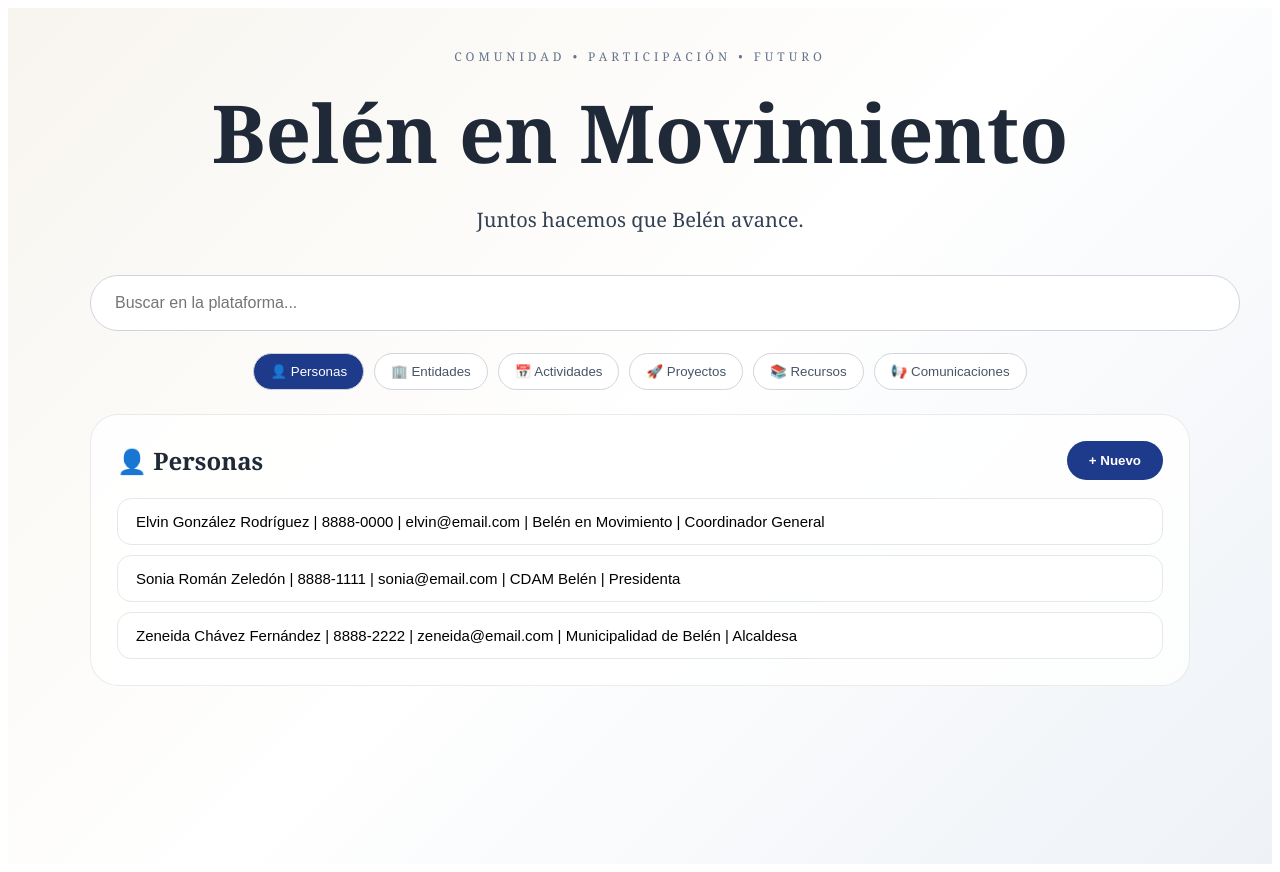
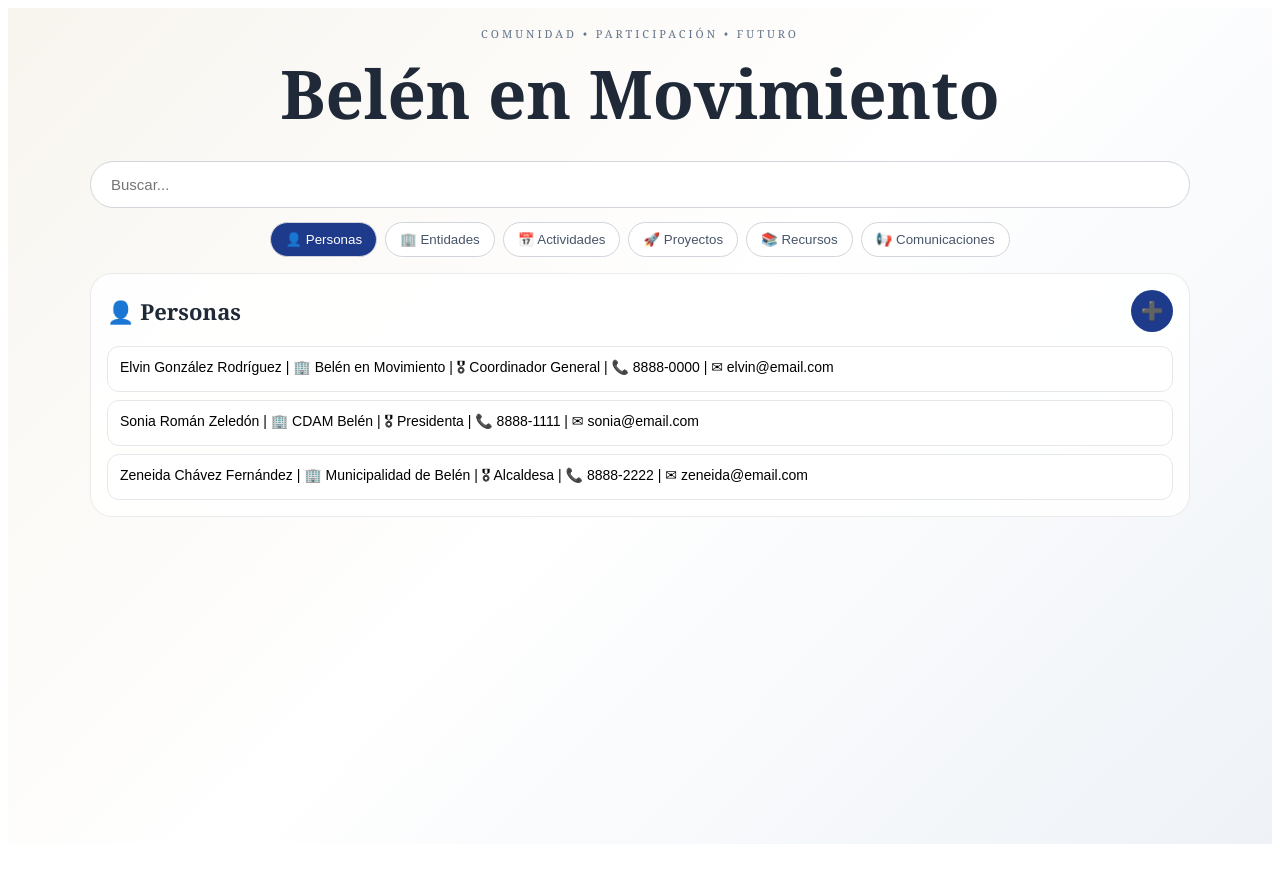
Before and after one commit to elvingr1414/belen-en-movimiento, a Next.js app: page / in a window 1280 px wide. Built offline with nearby package versions, Linux system fonts and the light colour scheme.

Commit message:
Update page.tsx

```diff
--- a/app/page.tsx
+++ b/app/page.tsx
@@ -21,49 +21,158 @@ const modulos: Modulo[] = [
   "Comunicaciones",
 ];
 
-const datos: Record<Modulo, string[]> = {
+const datos: Record<Modulo, any[]> = {
   Personas: [
-    "Elvin González Rodríguez | 8888-0000 | elvin@email.com | Belén en Movimiento | Coordinador General",
-    "Sonia Román Zeledón | 8888-1111 | sonia@email.com | CDAM Belén | Presidenta",
-    "Zeneida Chávez Fernández | 8888-2222 | zeneida@email.com | Municipalidad de Belén | Alcaldesa",
+    {
+      nombre: "Elvin",
+      apellido1: "González",
+      apellido2: "Rodríguez",
+      cedula: "000000000",
+      distrito: "San Antonio",
+      telefono: "8888-0000",
+      correo: "elvin@email.com",
+      entidad: "Belén en Movimiento",
+      puesto: "Coordinador General",
+    },
+    {
+      nombre: "Sonia",
+      apellido1: "Román",
+      apellido2: "Zeledón",
+      cedula: "000000001",
+      distrito: "Belén",
+      telefono: "8888-1111",
+      correo: "sonia@email.com",
+      entidad: "CDAM Belén",
+      puesto: "Presidenta",
+    },
+    {
+      nombre: "Zeneida",
+      apellido1: "Chávez",
+      apellido2: "Fernández",
+      cedula: "000000002",
+      distrito: "Belén",
+      telefono: "8888-2222",
+      correo: "zeneida@email.com",
+      entidad: "Municipalidad de Belén",
+      puesto: "Alcaldesa",
+    },
   ],
+
   Entidades: [
-    "CDAM Belén | Agrupación | 2233-0000 | info@cdam.cr",
-    "Belén en Movimiento | Agrupación comunitaria | 8888-3333 | info@belenmovimiento.cr",
-    "Municipalidad de Belén | Institución | 2587-0000 | info@belen.go.cr",
-    "Intel Costa Rica | Empresa | 2200-0000 | contacto@intel.com",
+    {
+      nombre: "CDAM Belén",
+      tipo: "Agrupación",
+      categoria: "Adulto Mayor",
+      distrito: "Belén",
+      telefono: "2233-0000",
+      correo: "info@cdam.cr",
+    },
+    {
+      nombre: "Belén en Movimiento",
+      tipo: "Agrupación comunitaria",
+      categoria: "Participación ciudadana",
+      distrito: "Belén",
+      telefono: "8888-3333",
+      correo: "info@belenmovimiento.cr",
+    },
+    {
+      nombre: "Municipalidad de Belén",
+      tipo: "Institución",
+      categoria: "Gobierno local",
+      distrito: "San Antonio",
+      telefono: "2587-0000",
+      correo: "info@belen.go.cr",
+    },
+    {
+      nombre: "Intel Costa Rica",
+      tipo: "Empresa",
+      categoria: "Tecnología",
+      distrito: "La Ribera",
+      telefono: "2200-0000",
+      correo: "contacto@intel.com",
+    },
   ],
+
   Actividades: [
-    "Caravana Dorada | Actividad comunitaria | 07/06/2026",
-    "Reunión de coordinación | Actividad interna | 20/06/2026",
+    {
+      nombre: "Caravana Dorada",
+      tipo: "Comunitaria",
+      fecha: "07/06/2026",
+      relacionado: "CDAM Belén",
+    },
+    {
+      nombre: "Reunión de coordinación",
+      tipo: "Interna",
+      fecha: "20/06/2026",
+      relacionado: "Belén en Movimiento",
+    },
   ],
+
   Proyectos: [
-    "Belén en Movimiento | Activo | Proyecto comunitario",
-    "Bosque de Campanas | Propuesta | Proyecto ambiental",
+    {
+      nombre: "Belén en Movimiento",
+      tipo: "Comunitario",
+      fecha: "2026",
+      relacionado: "Cantón de Belén",
+    },
+    {
+      nombre: "Bosque de Campanas",
+      tipo: "Ambiental",
+      fecha: "2026",
+      relacionado: "Belén",
+    },
   ],
+
   Recursos: [
-    "Acta Junta Directiva | Documento | PDF",
-    "Logo Belén en Movimiento | Imagen | PNG",
+    {
+      nombre: "Acta Junta Directiva",
+      tipo: "Documento",
+      fecha: "2026",
+      relacionado: "CDAM Belén",
+    },
+    {
+      nombre: "Logo Belén en Movimiento",
+      tipo: "Imagen",
+      fecha: "2026",
+      relacionado: "Belén en Movimiento",
+    },
   ],
+
   Comunicaciones: [
-    "Convocatoria comunitaria | Publicación | Redes sociales",
-    "Comunicado institucional | Noticia | Web",
+    {
+      nombre: "Convocatoria comunitaria",
+      tipo: "Publicación",
+      fecha: "2026",
+      relacionado: "Redes sociales",
+    },
+    {
+      nombre: "Comunicado institucional",
+      tipo: "Noticia",
+      fecha: "2026",
+      relacionado: "Web",
+    },
   ],
 };
 
 export default function Home() {
   const [modulo, setModulo] = useState<Modulo>("Personas");
   const [busqueda, setBusqueda] = useState("");
-  const [seleccionado, setSeleccionado] = useState<string | null>(null);
+  const [seleccionado, setSeleccionado] = useState<any | null>(null);
   const [accion, setAccion] = useState<Accion>("Vista");
 
   const lista = datos[modulo].filter((item) =>
-    item.toLowerCase().includes(busqueda.toLowerCase())
+    JSON.stringify(item).toLowerCase().includes(busqueda.toLowerCase())
   );
 
   function cambiarModulo(m: Modulo) {
     setModulo(m);
     setBusqueda("");
+    setSeleccionado(null);
+    setAccion("Vista");
+  }
+
+  function volverALista(valorActual?: string) {
+    if (valorActual !== undefined) setBusqueda(valorActual);
     setSeleccionado(null);
     setAccion("Vista");
   }
@@ -74,19 +183,26 @@ export default function Home() {
         <header style={{ textAlign: "center" }}>
           <p style={eyebrow}>COMUNIDAD • PARTICIPACIÓN • FUTURO</p>
           <h1 style={title}>Belén en Movimiento</h1>
-          <p style={subtitle}>Juntos hacemos que Belén avance.</p>
         </header>
 
         <input
           value={busqueda}
-          onChange={(e) => setBusqueda(e.target.value)}
-          placeholder="Buscar en la plataforma..."
+          onFocus={() => volverALista()}
+          onChange={(e) => volverALista(e.target.value)}
+          onKeyDown={(e) => {
+            if (e.key === "Enter") volverALista();
+          }}
+          placeholder="Buscar..."
           style={search}
         />
 
         <nav style={chips}>
           {modulos.map((m) => (
-            <button key={m} onClick={() => cambiarModulo(m)} style={chip(modulo === m)}>
+            <button
+              key={m}
+              onClick={() => cambiarModulo(m)}
+              style={chip(modulo === m)}
+            >
               {icono(m)} {m}
             </button>
           ))}
@@ -94,79 +210,78 @@ export default function Home() {
 
         <section style={panel}>
           <div style={topLine}>
-            <div>
-              <h2 style={{ margin: 0 }}>
-                {icono(modulo)} {modulo}
-              </h2>
-              {seleccionado && <strong>{seleccionado}</strong>}
-            </div>
+            <h2 style={sectionTitle}>
+              {seleccionado
+                ? tituloRegistro(seleccionado)
+                : `${icono(modulo)} ${modulo}`}
+            </h2>
 
             <div style={actions}>
               {seleccionado && (
                 <>
-                  <button onClick={() => setAccion("Editar")} style={chip(accion === "Editar")}>
-                    Editar
-                  </button>
-                  <button onClick={() => setAccion("Excluir")} style={chip(accion === "Excluir")}>
-                    Excluir
-                  </button>
-                  <button onClick={() => setAccion("Vincular")} style={chip(accion === "Vincular")}>
-                    Vincular
-                  </button>
-                  <button onClick={() => setAccion("Recursos")} style={chip(accion === "Recursos")}>
-                    Recursos
-                  </button>
+                  <button title="Editar" onClick={() => setAccion("Editar")} style={iconButton(accion === "Editar")}>✏️</button>
+                  <button title="Excluir" onClick={() => setAccion("Excluir")} style={iconButton(accion === "Excluir")}>🗑️</button>
+                  <button title="Vincular" onClick={() => setAccion("Vincular")} style={iconButton(accion === "Vincular")}>🔗</button>
+                  <button title="Recursos" onClick={() => setAccion("Recursos")} style={iconButton(accion === "Recursos")}>📎</button>
                 </>
               )}
 
               <button
+                title="Nuevo"
                 onClick={() => {
                   setSeleccionado(null);
                   setAccion("Nuevo");
                 }}
-                style={primary}
+                style={iconPrimary}
               >
-                + Nuevo
+                ➕
               </button>
             </div>
           </div>
 
           {!seleccionado && accion !== "Nuevo" && (
             <div style={list}>
-              {lista.map((item) => (
+              {lista.map((item, index) => (
                 <button
-                  key={item}
+                  key={index}
                   style={row}
                   onClick={() => {
                     setSeleccionado(item);
                     setAccion("Vista");
                   }}
                 >
-                  {item}
+                  {lineaConsulta(modulo, item)}
                 </button>
               ))}
             </div>
           )}
 
-          {accion === "Nuevo" && <Formulario modulo={modulo} modo="Nuevo" />}
+          {accion === "Nuevo" && <Formulario modulo={modulo} datos={null} />}
 
           {seleccionado && accion === "Vista" && (
-            <Formulario modulo={modulo} modo="Consulta automática" lectura />
+            <Formulario modulo={modulo} datos={seleccionado} lectura />
           )}
 
           {seleccionado && accion === "Editar" && (
-            <Formulario modulo={modulo} modo="Editar" />
+            <Formulario modulo={modulo} datos={seleccionado} />
           )}
 
           {seleccionado && accion === "Excluir" && (
-            <Formulario modulo={modulo} modo="Excluir" lectura />
+            <>
+              <Formulario modulo={modulo} datos={seleccionado} lectura />
+              <div style={{ textAlign: "right", marginTop: 10 }}>
+                <button style={{ ...primary, background: "#991b1b" }}>
+                  Confirmar exclusión
+                </button>
+              </div>
+            </>
           )}
 
           {seleccionado && accion === "Vincular" && (
             <div style={grid}>
               <input placeholder="Persona / Entidad relacionada" style={field} />
               <input placeholder="Puesto" style={field} />
-              <input placeholder="¿Junta Directiva? Sí / No" style={field} />
+              <input placeholder="Junta Directiva: Sí / No" style={field} />
               <input placeholder="Fecha inicio" style={field} />
               <button style={primary}>Guardar vínculo</button>
             </div>
@@ -174,8 +289,8 @@ export default function Home() {
 
           {seleccionado && accion === "Recursos" && (
             <div style={list}>
-              <button style={row}>Foto principal | Imagen</button>
-              <button style={row}>Acta relacionada | Documento</button>
+              <button style={row}>📷 Foto principal | Imagen</button>
+              <button style={row}>📄 Acta relacionada | Documento</button>
               <button style={primary}>+ Agregar recurso</button>
             </div>
           )}
@@ -187,45 +302,43 @@ export default function Home() {
 
 function Formulario({
   modulo,
-  modo,
+  datos,
   lectura = false,
 }: {
   modulo: Modulo;
-  modo: string;
+  datos: any | null;
   lectura?: boolean;
 }) {
   return (
-    <div style={{ marginTop: 20 }}>
-      <p>
-        Modo: <strong>{modo}</strong>
-      </p>
-
+    <div style={{ marginTop: 12 }}>
       <div style={grid}>
         {modulo === "Personas" ? (
           <>
-            <input readOnly={lectura} placeholder="Cédula" style={field} />
-            <input readOnly={lectura} placeholder="Nombre" style={field} />
-            <input readOnly={lectura} placeholder="Primer apellido" style={field} />
-            <input readOnly={lectura} placeholder="Segundo apellido" style={field} />
-            <input readOnly={lectura} placeholder="Distrito" style={field} />
-            <input readOnly={lectura} placeholder="Teléfono principal" style={field} />
-            <input readOnly={lectura} placeholder="Correo principal" style={field} />
+            <input readOnly={lectura} placeholder="Cédula" defaultValue={datos?.cedula || ""} style={field} />
+            <input readOnly={lectura} placeholder="Nombre" defaultValue={datos?.nombre || ""} style={field} />
+            <input readOnly={lectura} placeholder="Primer apellido" defaultValue={datos?.apellido1 || ""} style={field} />
+            <input readOnly={lectura} placeholder="Segundo apellido" defaultValue={datos?.apellido2 || ""} style={field} />
+            <input readOnly={lectura} placeholder="Distrito" defaultValue={datos?.distrito || ""} style={field} />
+            <input readOnly={lectura} placeholder="Teléfono principal" defaultValue={datos?.telefono || ""} style={field} />
+            <input readOnly={lectura} placeholder="Correo principal" defaultValue={datos?.correo || ""} style={field} />
+            <input readOnly={lectura} placeholder="Entidad principal" defaultValue={datos?.entidad || ""} style={field} />
+            <input readOnly={lectura} placeholder="Puesto principal" defaultValue={datos?.puesto || ""} style={field} />
           </>
         ) : modulo === "Entidades" ? (
           <>
-            <input readOnly={lectura} placeholder="Nombre de entidad" style={field} />
-            <input readOnly={lectura} placeholder="Tipo de entidad" style={field} />
-            <input readOnly={lectura} placeholder="Categoría" style={field} />
-            <input readOnly={lectura} placeholder="Distrito" style={field} />
-            <input readOnly={lectura} placeholder="Teléfono principal" style={field} />
-            <input readOnly={lectura} placeholder="Correo principal" style={field} />
+            <input readOnly={lectura} placeholder="Nombre de entidad" defaultValue={datos?.nombre || ""} style={field} />
+            <input readOnly={lectura} placeholder="Tipo de entidad" defaultValue={datos?.tipo || ""} style={field} />
+            <input readOnly={lectura} placeholder="Categoría" defaultValue={datos?.categoria || ""} style={field} />
+            <input readOnly={lectura} placeholder="Distrito" defaultValue={datos?.distrito || ""} style={field} />
+            <input readOnly={lectura} placeholder="Teléfono principal" defaultValue={datos?.telefono || ""} style={field} />
+            <input readOnly={lectura} placeholder="Correo principal" defaultValue={datos?.correo || ""} style={field} />
           </>
         ) : (
           <>
-            <input readOnly={lectura} placeholder="Título / Nombre" style={field} />
-            <input readOnly={lectura} placeholder="Tipo / Categoría" style={field} />
-            <input readOnly={lectura} placeholder="Fecha" style={field} />
-            <input readOnly={lectura} placeholder="Relacionado con" style={field} />
+            <input readOnly={lectura} placeholder="Título / Nombre" defaultValue={datos?.nombre || ""} style={field} />
+            <input readOnly={lectura} placeholder="Tipo / Categoría" defaultValue={datos?.tipo || ""} style={field} />
+            <input readOnly={lectura} placeholder="Fecha" defaultValue={datos?.fecha || ""} style={field} />
+            <input readOnly={lectura} placeholder="Relacionado con" defaultValue={datos?.relacionado || ""} style={field} />
           </>
         )}
       </div>
@@ -233,20 +346,40 @@ function Formulario({
       <textarea
         readOnly={lectura}
         placeholder="Descripción / observaciones"
-        style={{ ...field, width: "100%", minHeight: 90, marginTop: 14 }}
+        style={{
+          ...field,
+          width: "100%",
+          boxSizing: "border-box",
+          minHeight: 64,
+          marginTop: 10,
+        }}
       />
 
-      <div style={{ textAlign: "right", marginTop: 18 }}>
-        {modo === "Nuevo" && <button style={primary}>Guardar</button>}
-        {modo === "Editar" && <button style={primary}>Guardar cambios</button>}
-        {modo === "Excluir" && (
-          <button style={{ ...primary, background: "#991b1b" }}>
-            Confirmar exclusión
-          </button>
-        )}
-      </div>
+      {!lectura && (
+        <div style={{ textAlign: "right", marginTop: 10 }}>
+          <button style={primary}>Guardar</button>
+        </div>
+      )}
     </div>
   );
+}
+
+function tituloRegistro(item: any) {
+  return item.nombre
+    ? `${item.nombre} ${item.apellido1 || ""} ${item.apellido2 || ""}`.trim()
+    : "";
+}
+
+function lineaConsulta(modulo: Modulo, item: any) {
+  if (modulo === "Personas") {
+    return `${item.nombre} ${item.apellido1} ${item.apellido2} | 🏢 ${item.entidad} | 🎖 ${item.puesto} | 📞 ${item.telefono} | ✉ ${item.correo}`;
+  }
+
+  if (modulo === "Entidades") {
+    return `${item.nombre} | ${item.tipo} | 📍 ${item.distrito} | 📞 ${item.telefono} | ✉ ${item.correo}`;
+  }
+
+  return `${item.nombre} | ${item.tipo} | 📅 ${item.fecha || ""} | ${item.relacionado || ""}`;
 }
 
 function icono(m: Modulo) {
@@ -262,7 +395,7 @@ function icono(m: Modulo) {
 
 const page = {
   minHeight: "100vh",
-  padding: 28,
+  padding: 18,
   background: "linear-gradient(135deg,#f8f5ef,#ffffff,#eef2f7)",
   fontFamily: "Georgia, serif",
   color: "#1f2937",
@@ -270,86 +403,98 @@ const page = {
 
 const wrap = { maxWidth: 1100, margin: "0 auto" };
 
-const eyebrow = { letterSpacing: 4, color: "#64748b", fontSize: 12 };
+const eyebrow = {
+  letterSpacing: 3,
+  color: "#64748b",
+  fontSize: 11,
+  margin: 0,
+};
 
 const title = {
-  fontSize: "clamp(2.6rem,7vw,5rem)",
-  margin: "12px 0",
+  fontSize: "clamp(2.1rem,6vw,4.2rem)",
+  margin: "6px 0 12px",
 };
-
-const subtitle = { fontSize: 20, color: "#334155" };
 
 const search = {
   width: "100%",
-  padding: "18px 24px",
+  padding: "14px 20px",
   borderRadius: 999,
   border: "1px solid #d1d5db",
-  fontSize: 16,
-  margin: "22px 0",
+  fontSize: 15,
+  margin: "10px 0 14px",
+  boxSizing: "border-box" as const,
 };
 
 const chips = {
   display: "flex",
-  gap: 10,
+  gap: 8,
   flexWrap: "wrap" as const,
   justifyContent: "center",
 };
 
 const actions = {
   display: "flex",
-  gap: 10,
-  flexWrap: "wrap" as const,
+  gap: 8,
+  flexWrap: "nowrap" as const,
+  overflowX: "auto" as const,
 };
 
 const panel = {
-  marginTop: 24,
-  background: "rgba(255,255,255,.82)",
+  marginTop: 16,
+  background: "rgba(255,255,255,.86)",
   border: "1px solid rgba(0,0,0,.08)",
-  borderRadius: 28,
-  padding: 26,
+  borderRadius: 22,
+  padding: 16,
+  overflow: "hidden",
 };
 
 const topLine = {
   display: "flex",
   justifyContent: "space-between",
-  gap: 16,
+  gap: 10,
   flexWrap: "wrap" as const,
   alignItems: "center",
 };
 
+const sectionTitle = { margin: 0, fontSize: 22 };
+
 const list = {
   display: "grid",
-  gap: 10,
-  marginTop: 18,
+  gap: 8,
+  marginTop: 14,
 };
 
 const row = {
   textAlign: "left" as const,
-  padding: "14px 18px",
-  borderRadius: 14,
+  padding: "10px 12px",
+  borderRadius: 12,
   border: "1px solid #e5e7eb",
   background: "white",
   cursor: "pointer",
-  fontSize: 15,
+  fontSize: 14,
+  whiteSpace: "nowrap" as const,
+  overflow: "hidden",
+  textOverflow: "ellipsis",
 };
 
 const grid = {
   display: "grid",
-  gridTemplateColumns: "repeat(auto-fit,minmax(220px,1fr))",
-  gap: 14,
-  marginTop: 18,
+  gridTemplateColumns: "repeat(auto-fit,minmax(190px,1fr))",
+  gap: 10,
+  marginTop: 12,
 };
 
 const field = {
-  padding: "14px 16px",
-  borderRadius: 14,
+  padding: "12px 14px",
+  borderRadius: 12,
   border: "1px solid #d1d5db",
-  fontSize: 15,
+  fontSize: 14,
   background: "white",
+  boxSizing: "border-box" as const,
 };
 
 const primary = {
-  padding: "12px 22px",
+  padding: "10px 18px",
   borderRadius: 999,
   border: "none",
   background: "#1e3a8a",
@@ -358,13 +503,35 @@ const primary = {
   cursor: "pointer",
 };
 
+const iconPrimary = {
+  ...primary,
+  width: 42,
+  height: 42,
+  padding: 0,
+  fontSize: 18,
+};
+
 function chip(active: boolean) {
   return {
-    padding: "10px 16px",
+    padding: "9px 14px",
     borderRadius: 999,
     border: "1px solid #d1d5db",
     background: active ? "#1e3a8a" : "white",
     color: active ? "white" : "#475569",
     cursor: "pointer",
+    whiteSpace: "nowrap" as const,
   };
 }
+
+function iconButton(active: boolean) {
+  return {
+    width: 42,
+    height: 42,
+    borderRadius: 999,
+    border: "1px solid #d1d5db",
+    background: active ? "#1e3a8a" : "white",
+    color: active ? "white" : "#475569",
+    cursor: "pointer",
+    fontSize: 18,
+  };
+}
```
